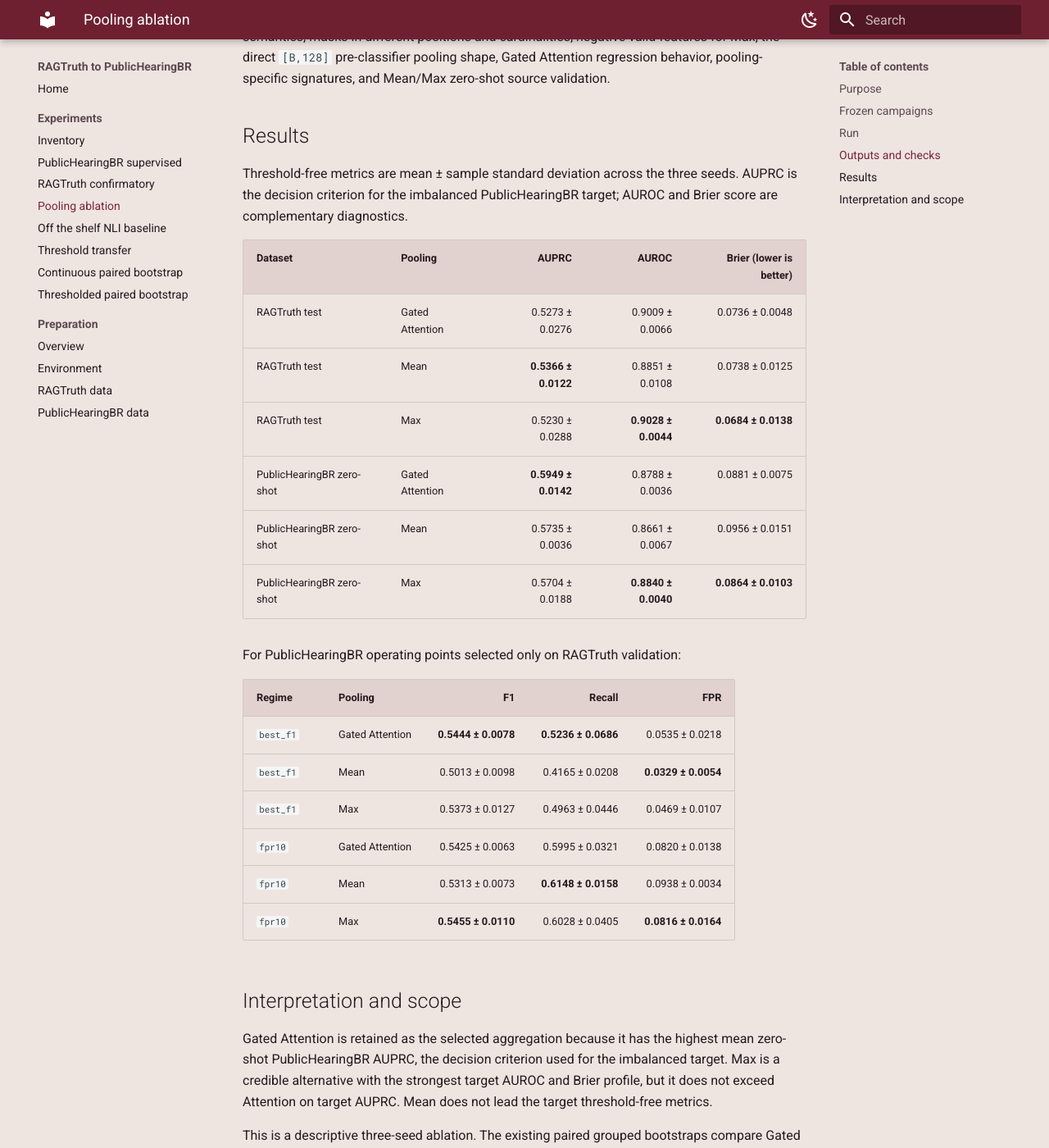
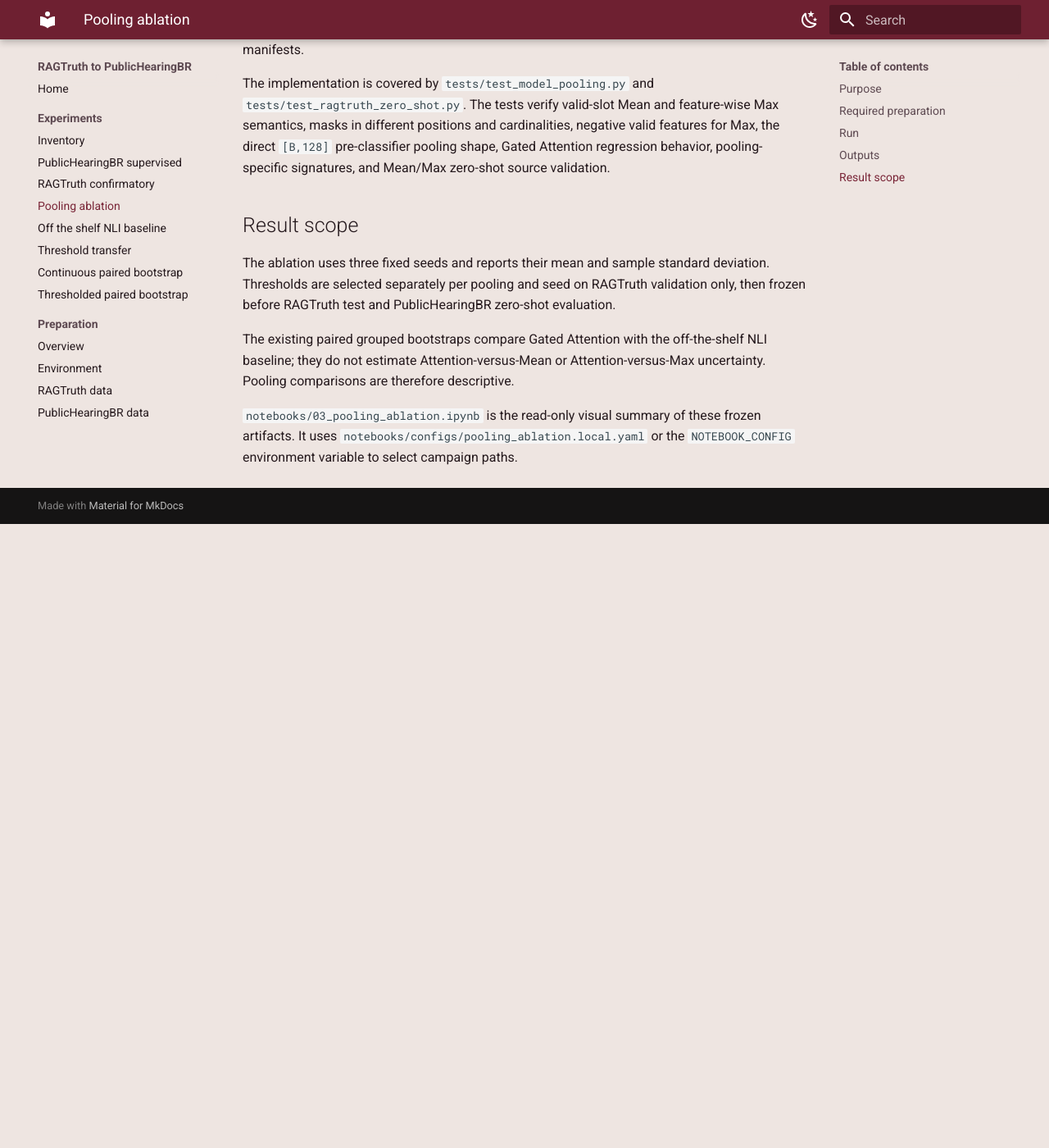
Before and after one commit to augustoafleal/ragtruth-publichearingbr-nli, an MkDocs documentation site: the page built from docs/experiments/pooling-ablation.md, in a window 1280 px wide and 1400 px high, scrolled down 2031 px. Shown: the whole window at 82% size. Built offline with MkDocs 1.6.1 and Material for MkDocs 9.7.7, drawn with Linux system fonts in a browser that asks for light colours; after the commit the page ends 2670 px from its top, so only the background shows below that; some of the changed text lies outside the part shown.

Commit message:
ablation docs and eda notebook

```diff
--- a/docs/experiments/pooling-ablation.md
+++ b/docs/experiments/pooling-ablation.md
@@ -21,7 +21,12 @@
 Attention alone has additional pooling parameters; Mean and Max are
 non-parametric.
 
-## Frozen campaigns
+## Required preparation
+
+Complete the [RAGTruth confirmatory experiment](ragtruth-confirmatory.md) and
+build the signed RAGTruth training view described in [RAGTruth data](../preparation/ragtruth-data.md).
+
+The frozen campaigns are:
 
 | Pooling | Confirmatory signature | Configuration |
 | --- | --- | --- |
@@ -75,7 +80,7 @@
 has a distinct signature, so it cannot reuse or overwrite an incompatible
 campaign directory.
 
-## Outputs and checks
+## Outputs
 
 Each campaign writes `runs/ragtruth_confirmatory/<signature>/` with one
 directory per seed, validation predictions and thresholds, RAGTruth test
@@ -89,44 +94,16 @@
 shape, Gated Attention regression behavior, pooling-specific signatures, and
 Mean/Max zero-shot source validation.
 
-## Results
+## Result scope
 
-Threshold-free metrics are mean ± sample standard deviation across the three
-seeds. AUPRC is the decision criterion for the imbalanced PublicHearingBR target;
-AUROC and Brier score are complementary diagnostics.
+The ablation uses three fixed seeds and reports their mean and sample standard
+deviation. Thresholds are selected separately per pooling and seed on RAGTruth
+validation only, then frozen before RAGTruth test and PublicHearingBR zero-shot
+evaluation.
 
-| Dataset | Pooling | AUPRC | AUROC | Brier (lower is better) |
-| --- | --- | ---: | ---: | ---: |
-| RAGTruth test | Gated Attention | 0.5273 ± 0.0276 | 0.9009 ± 0.0066 | 0.0736 ± 0.0048 |
-| RAGTruth test | Mean | **0.5366 ± 0.0122** | 0.8851 ± 0.0108 | 0.0738 ± 0.0125 |
-| RAGTruth test | Max | 0.5230 ± 0.0288 | **0.9028 ± 0.0044** | **0.0684 ± 0.0138** |
-| PublicHearingBR zero-shot | Gated Attention | **0.5949 ± 0.0142** | 0.8788 ± 0.0036 | 0.0881 ± 0.0075 |
-| PublicHearingBR zero-shot | Mean | 0.5735 ± 0.0036 | 0.8661 ± 0.0067 | 0.0956 ± 0.0151 |
-| PublicHearingBR zero-shot | Max | 0.5704 ± 0.0188 | **0.8840 ± 0.0040** | **0.0864 ± 0.0103** |
-
-For PublicHearingBR operating points selected only on RAGTruth validation:
-
-| Regime | Pooling | F1 | Recall | FPR |
-| --- | --- | ---: | ---: | ---: |
-| `best_f1` | Gated Attention | **0.5444 ± 0.0078** | **0.5236 ± 0.0686** | 0.0535 ± 0.0218 |
-| `best_f1` | Mean | 0.5013 ± 0.0098 | 0.4165 ± 0.0208 | **0.0329 ± 0.0054** |
-| `best_f1` | Max | 0.5373 ± 0.0127 | 0.4963 ± 0.0446 | 0.0469 ± 0.0107 |
-| `fpr10` | Gated Attention | 0.5425 ± 0.0063 | 0.5995 ± 0.0321 | 0.0820 ± 0.0138 |
-| `fpr10` | Mean | 0.5313 ± 0.0073 | **0.6148 ± 0.0158** | 0.0938 ± 0.0034 |
-| `fpr10` | Max | **0.5455 ± 0.0110** | 0.6028 ± 0.0405 | **0.0816 ± 0.0164** |
-
-## Interpretation and scope
-
-Gated Attention is retained as the selected aggregation because it has the
-highest mean zero-shot PublicHearingBR AUPRC, the decision criterion used for
-the imbalanced target. Max is a credible alternative with the strongest target
-AUROC and Brier profile, but it does not exceed Attention on target AUPRC. Mean
-does not lead the target threshold-free metrics.
-
-This is a descriptive three-seed ablation. The existing paired grouped
-bootstraps compare Gated Attention with the off-the-shelf NLI baseline; they do
-not estimate uncertainty for Attention-versus-Mean or Attention-versus-Max.
-They must not be interpreted as pairwise pooling superiority tests.
+The existing paired grouped bootstraps compare Gated Attention with the
+off-the-shelf NLI baseline; they do not estimate Attention-versus-Mean or
+Attention-versus-Max uncertainty. Pooling comparisons are therefore descriptive.
 
 `notebooks/03_pooling_ablation.ipynb` is the read-only visual summary of these
 frozen artifacts. It uses `notebooks/configs/pooling_ablation.local.yaml` or
--- a/mkdocs.yml
+++ b/mkdocs.yml
@@ -47,7 +47,7 @@
 nav:
   - Home: index.md
   - Experiments:
-      - Inventory: experiments/experimentos_principais_report.md
+      - Inventory: experiments/experiment-inventory.md
       - PublicHearingBR supervised: experiments/publichearingbr-supervised.md
       - RAGTruth confirmatory: experiments/ragtruth-confirmatory.md
       - Pooling ablation: experiments/pooling-ablation.md
```
Also changed, not shown: docs/experiments/experiment-inventory.md (renamed from docs/experiments/experimentos_principais_report.md, +13 -6 lines).
